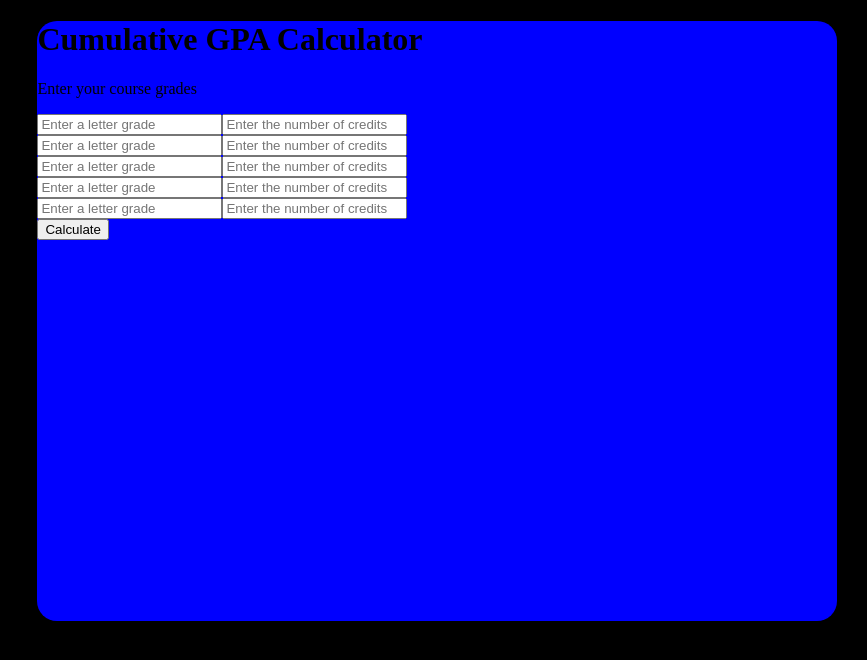
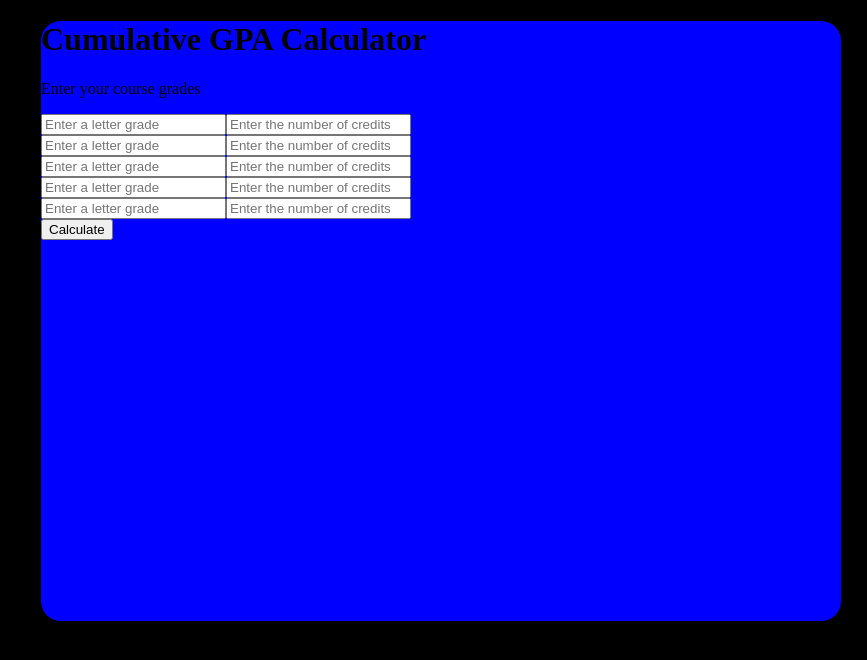
Before and after one commit to mpstaud/Portfolio, a plain HTML site: page JavaScript/gpacalculator/index.html in a window 1280 px wide. Shown: the whole page, without its empty margins (413-1280 px from the left). Drawn offline with Linux system fonts and the light colour scheme; a web font is replaced by a local one.

Commit message:
Update style.css

```diff
--- a/JavaScript/gpacalculator/style.css
+++ b/JavaScript/gpacalculator/style.css
@@ -1,12 +1,12 @@
 html {
   background-color: black;
-  margin: 0 px;
-  padding: 0 px;
+  margin: 0px;
+  padding: 0px;
 
 }
 
 body {
-  margin: 20 px;
+  margin: 20px;
 }
 #calculator{
   margin-top: 20px;
```
